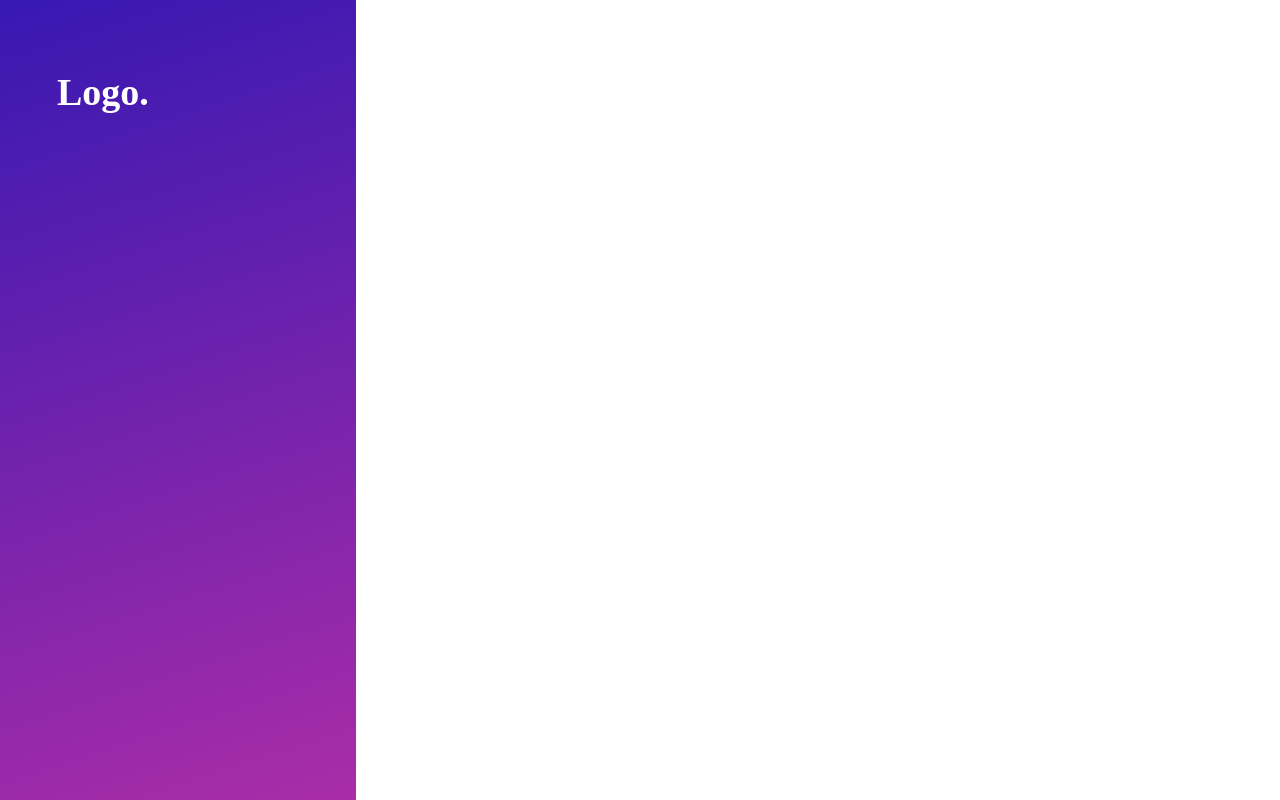
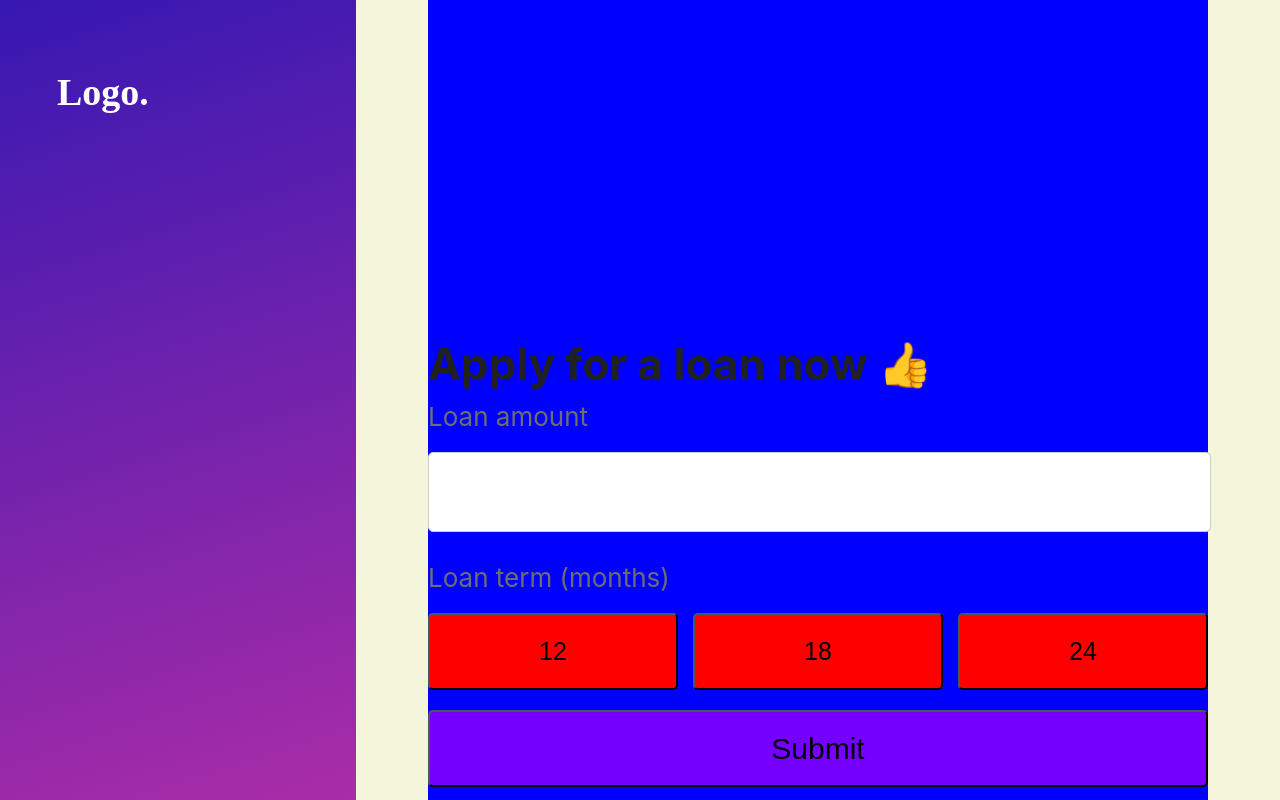
Before and after one commit to Matthewphilip/loan_app, a React (Create React App) app: page / in a window 1280 px wide. Shown: the top 800 px of the page. Built offline with nearby package versions, Linux system fonts and the light colour scheme.

Commit message:
Form.js component added and styled

```diff
--- a/package.json
+++ b/package.json
@@ -8,6 +8,7 @@
     "@testing-library/user-event": "^13.5.0",
     "react": "^18.2.0",
     "react-dom": "^18.2.0",
+    "react-radio-buttons": "^1.2.2",
     "react-scripts": "5.0.1",
     "web-vitals": "^2.1.4"
   },
--- a/src/components/App.js
+++ b/src/components/App.js
@@ -1,10 +1,12 @@
 import "../styles/app.css";
 import Bar from "./Bar";
+import Form from "./Form";
 
 function App() {
   return (
     <div className="app">
       <Bar />
+      <Form />
     </div>
   );
 }
--- a/src/components/Bar.js
+++ b/src/components/Bar.js
@@ -1,9 +1,9 @@
 import React from "react";
-import "../styles/logo.css";
+import "../styles/bar.css";
 
 const Logo = () => {
   return (
-    <div className="logo-container">
+    <div className="bar-container">
       <h1 className="logo">Logo.</h1>
     </div>
   );
--- /dev/null
+++ b/src/components/Form.js
@@ -0,0 +1,60 @@
+import React, { useState } from "react";
+import "../styles/form.css";
+
+const Form = () => {
+  const [enteredAmount, setEnteredAmount] = useState("");
+  const [loanTerm, setLoanTerm] = useState("");
+  // const [selected, setSelected] = useState(false);
+
+  const amountChangeHandler = (event) => {
+    setEnteredAmount(event.target.value);
+    console.log(event.target.value);
+  };
+
+  const loanTermHandler = (event) => {
+    setLoanTerm(event.target.value);
+    // setSelected(true);
+    console.log(event.target.value);
+  };
+
+  const submitHandler = (event) => {
+    event.preventDefault();
+
+    const loanRequest = {
+      Amount: enteredAmount,
+      Term: loanTerm,
+    };
+    console.log(loanRequest);
+  };
+
+  return (
+    <form className="form-container" onSubmit={submitHandler}>
+      <h3 className="form-title">Apply for a loan now 👍</h3>
+      <div className="loan-amount">
+        <label>Loan amount</label>
+        <input
+          type="number"
+          value={enteredAmount}
+          onChange={amountChangeHandler}
+        />
+        <label>Loan term (months)</label>
+        <div className="button-container">
+          <button type="button" onClick={loanTermHandler} value="12">
+            12
+          </button>
+          <button type="button" onClick={loanTermHandler} value="18">
+            18
+          </button>
+          <button type="button" onClick={loanTermHandler} value="24">
+            24
+          </button>
+        </div>
+        <button className="submit-button" type="submit">
+          Submit
+        </button>
+      </div>
+    </form>
+  );
+};
+
+export default Form;
--- a/src/styles/app.css
+++ b/src/styles/app.css
@@ -0,0 +1,9 @@
+.app {
+    background-color: beige;
+    display:flex;
+    flex-direction: row;
+    width:100%;
+    height: 1080px;
+
+
+}
--- a/src/styles/logo.css
+++ b/src/styles/bar.css
@@ -1,8 +1,9 @@
-.logo-container {
+.bar-container {
+    position:relative;
     top: 0px;
     left: 0px;
     width: 356px;
-    height: 1080px;
+    height: auto;
     background: transparent linear-gradient(162deg, #3718B2 0%, #CD33A4 100%) 0% 0% no-repeat padding-box;
     opacity: 1;
 }
--- /dev/null
+++ b/src/styles/form.css
@@ -0,0 +1,56 @@
+.form-container {
+    background-color: blue;
+    margin: 0 auto;
+    width: 780px;
+    height: 100%;
+    display: flex;
+    flex-direction: column;
+    justify-content: center;
+}
+
+.form-title {
+    font-size: 44px;
+    margin-bottom: 10px;
+    color: #212121;
+}
+
+label {
+    font-size: 26px;
+    color: #6E6E6E;
+    margin-bottom: 20px;
+    display: block;
+}
+
+.loan-amount input {
+    font: inherit;
+    padding: 0.5px;
+    border-radius: 5px;
+    border: 1px solid #ccc;
+    width: 780px;
+    height: 77px;
+    max-width: 100%;
+    margin-bottom: 30px;
+}
+
+.button-container {
+    width: 100%;
+    display: flex;
+    justify-content: space-between;
+}
+
+.button-container button {
+    background-color: red;
+    width: 250px;
+    height: 77px;
+    font-size: 25px;
+    border-radius: 5px;
+    margin-bottom: 20px;
+}
+
+.submit-button {
+    background-color: #7600FF;
+    width: 100%;
+    height: 77px;
+    border-radius: 5px;
+    font-size: 30px;
+}
```
Also changed, not shown: 1 other file (tests, documents, lock files or other folders).
